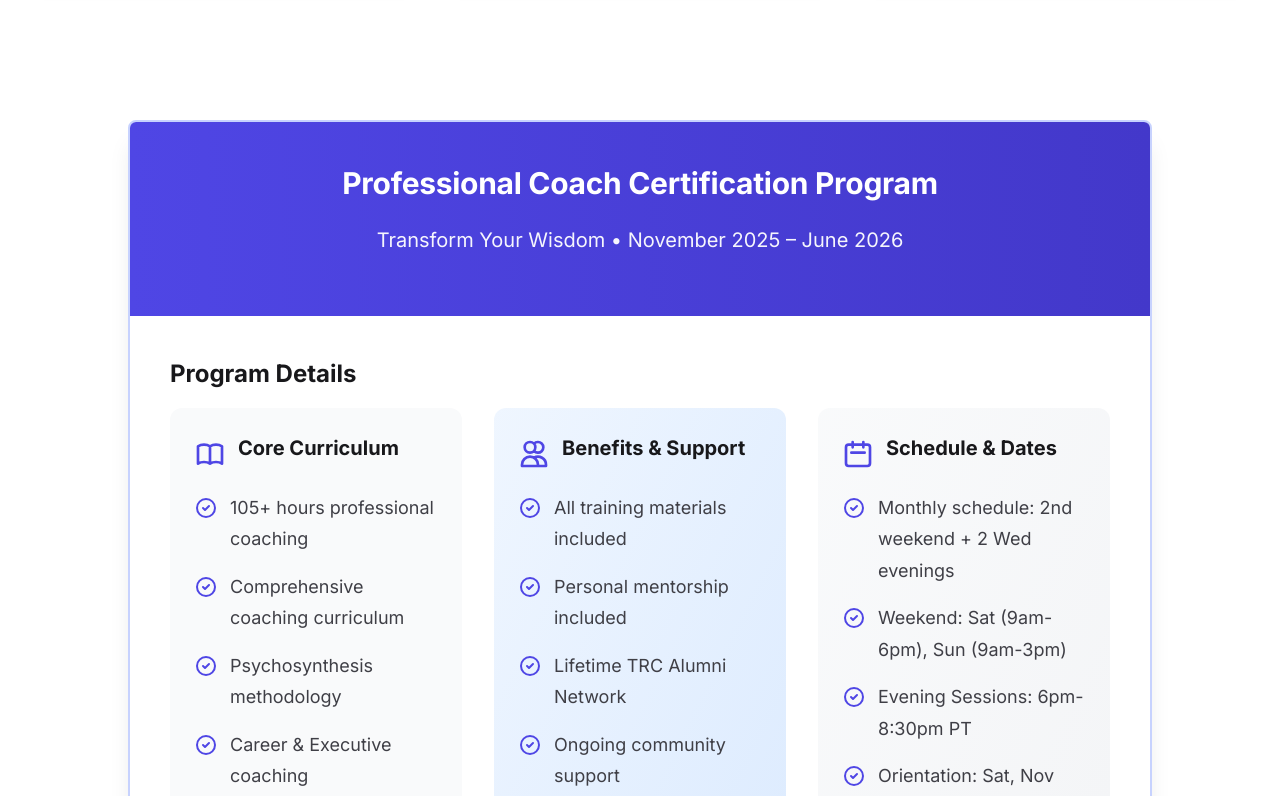
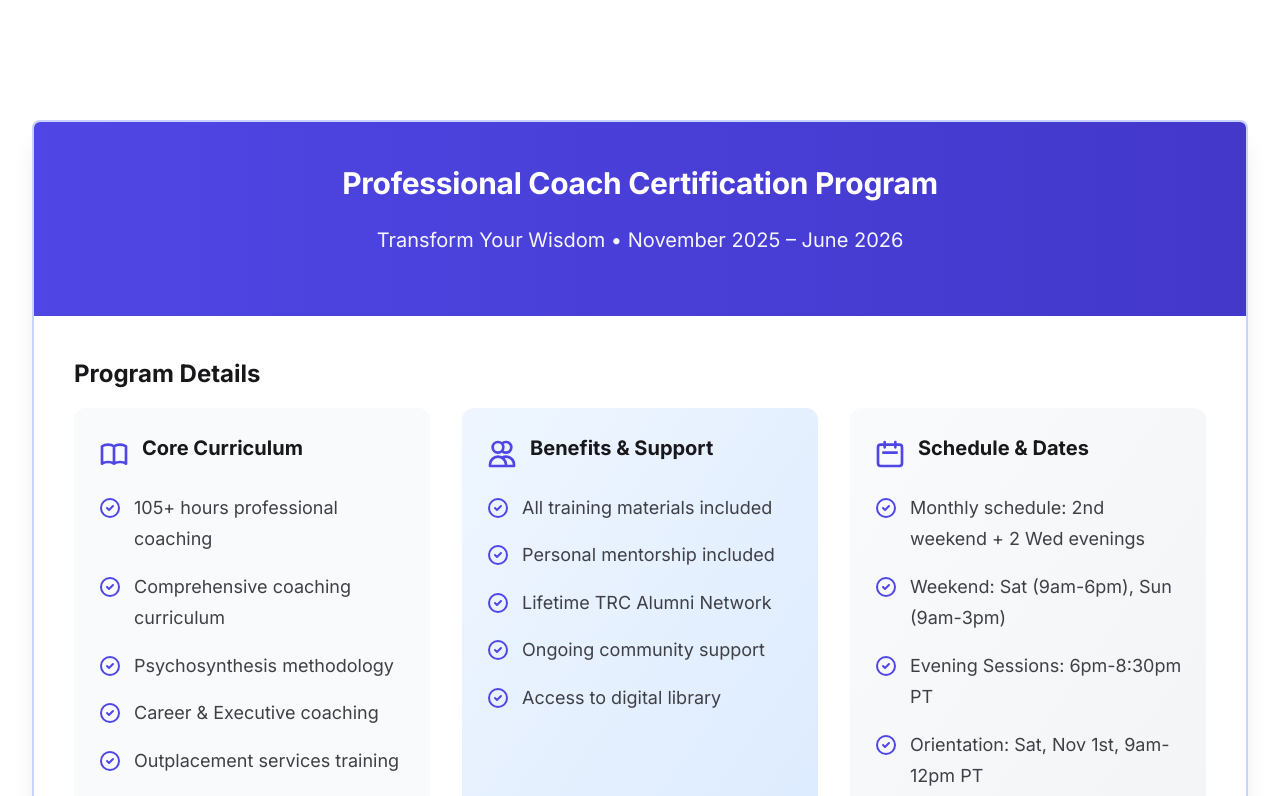
Before and after one commit to mtn-mover/trc-academy-website, a Next.js app: page / in a window 1280 px wide. Shown: the part 1960-2756 px from the top of the page. Built offline with nearby package versions, Linux system fonts and the light colour scheme.

Commit message:
Update main page to use full width for Program Details section

```diff
--- a/app/page.tsx
+++ b/app/page.tsx
@@ -153,8 +153,8 @@ export default function HomePage() {
 
       {/* Professional Coach Certification Program - Program Details Section */}
       <section className="py-24 bg-white">
-        <div className="max-w-7xl mx-auto px-4 sm:px-6 lg:px-8">
-          <div className="max-w-5xl mx-auto">
+        <div className="w-full px-4 sm:px-6 lg:px-8">
+          <div className="w-full">
             <div className="bg-white border-2 border-trc-blue-200 rounded-lg overflow-hidden shadow-xl">
               <div className="bg-gradient-to-r from-trc-blue-600 to-trc-blue-700 text-white p-10">
                 <div className="text-center">
```
